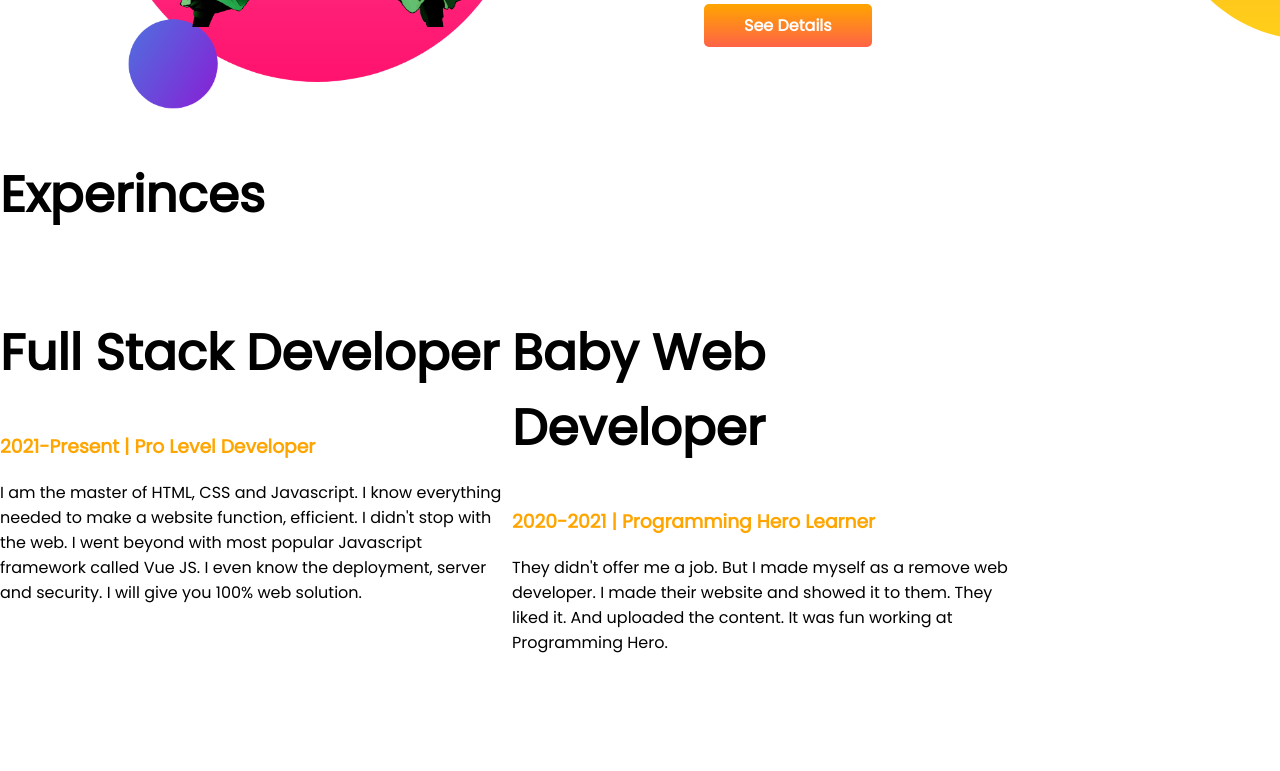
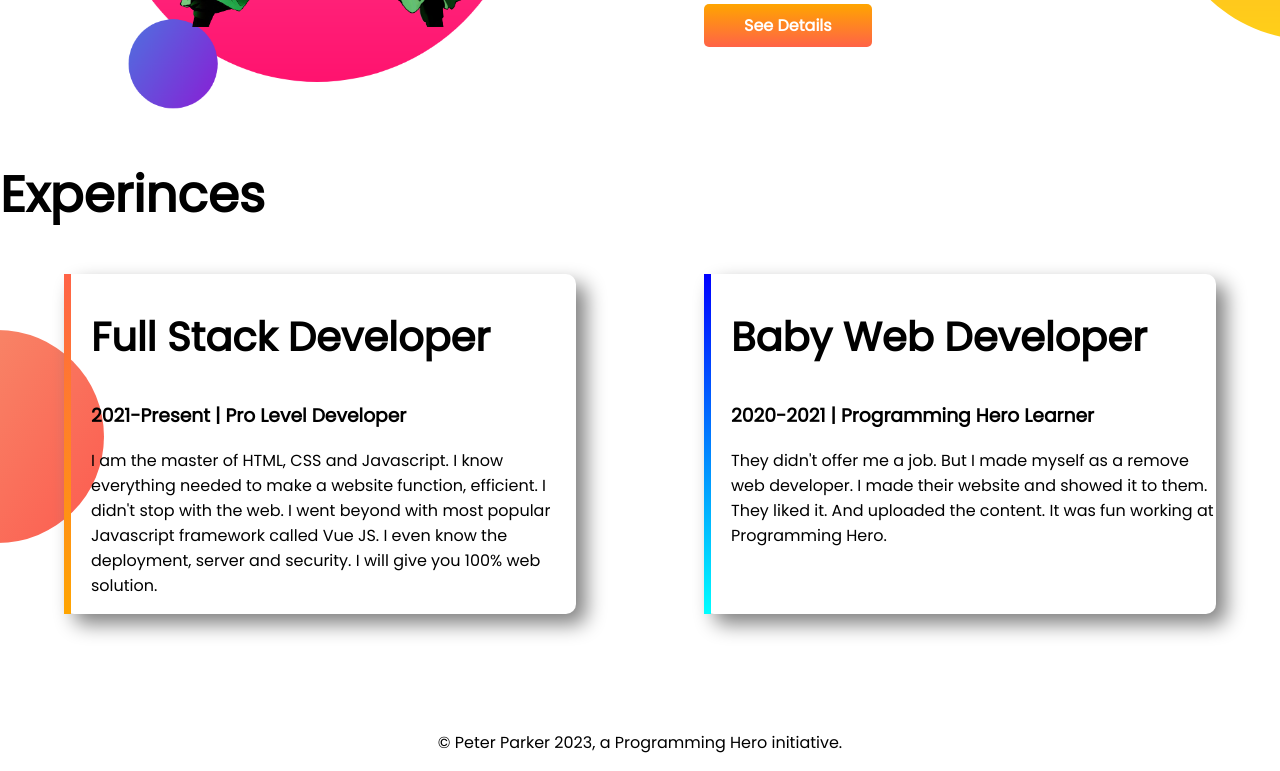
Before and after one commit to Omio-saha/developer-portfolio1, a plain HTML site: page index.html in a window 1280 px wide. Shown: the part 948-1719 px from the top of the page. Before the commit the page ends 1619 px from the top, so only its background shows below. Drawn offline with Linux system fonts and the light colour scheme.

Commit message:
fifth-commit

```diff
--- a/index.html
+++ b/index.html
@@ -45,11 +45,11 @@
     </section>
 
 
-    <section class="">
+    <section class="experience-area">
         <h1>Experinces</h1>
         <div class="flexible-container">
-            <div class="last-half">
-                <h1>Full Stack Developer</h1>
+            <div id="pro-developer" class="experience-div">
+                <h2>Full Stack Developer</h2>
                 <h3>2021-Present | Pro Level Developer</h3>
                 <p>I am the master of HTML, CSS and Javascript. I know everything needed to make a website function,
                     efficient. I
@@ -58,8 +58,8 @@
                     deployment, server and security. I will give you 100% web solution.</p>
             </div>
 
-            <div class="last-half">
-                <h1>Baby Web Developer</h1>
+            <div id="baby-developer" class="experience-div">
+                <h2>Baby Web Developer</h2>
                 <h3>2020-2021 | Programming Hero Learner
                 </h3>
                 <p>They didn't offer me a job. But I made myself as a remove web developer. I made their website and
@@ -69,6 +69,9 @@
             </div>
         </div>
     </section>
+    <footer>
+        <p>© Peter Parker 2023, a Programming Hero initiative.</p>
+    </footer>
 </body>
 
 </html>
--- a/style.css
+++ b/style.css
@@ -5,6 +5,10 @@ body {
 
 h1 {
     font-size: 50px;
+}
+
+h2 {
+    font-size: 40px;
 }
 
 .orange-color {
@@ -26,6 +30,7 @@ h1 {
     padding-top: 0;
     padding-top: 0%;
     margin: 0%;
+
 }
 
 .first-half img {
@@ -61,3 +66,35 @@ h1 {
 .last-half h3 {
     color: orange;
 }
+
+.experience-div {
+    width: 40%;
+    margin-left: 5%;
+    margin-right: 5%;
+    box-shadow: 10px 10px 20px gray;
+    padding-left: 20px;
+    margin-bottom: 100px;
+    border-radius: 10px;
+}
+
+.experience-area {
+    background-image: url(images/exp-bg.png);
+    background-repeat: no-repeat;
+    background-position: left;
+}
+
+#baby-developer {
+    border-left: 7px solid;
+    border-image: linear-gradient(blue, cyan);
+    border-image-slice: 1;
+}
+
+#pro-developer {
+    border-left: 7px solid;
+    border-image: linear-gradient(tomato, orange);
+    border-image-slice: 1;
+}
+
+footer p {
+    text-align: center;
+}
```
